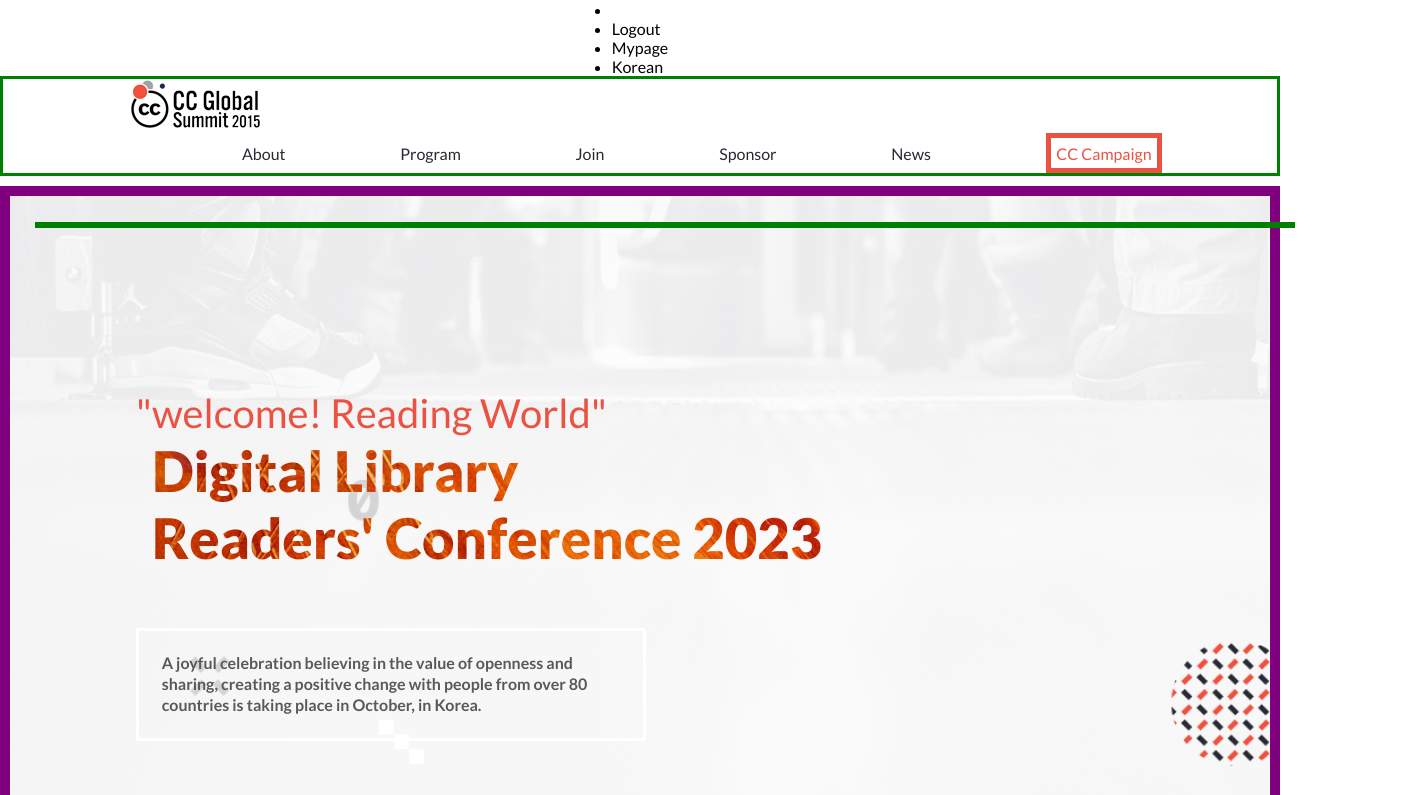
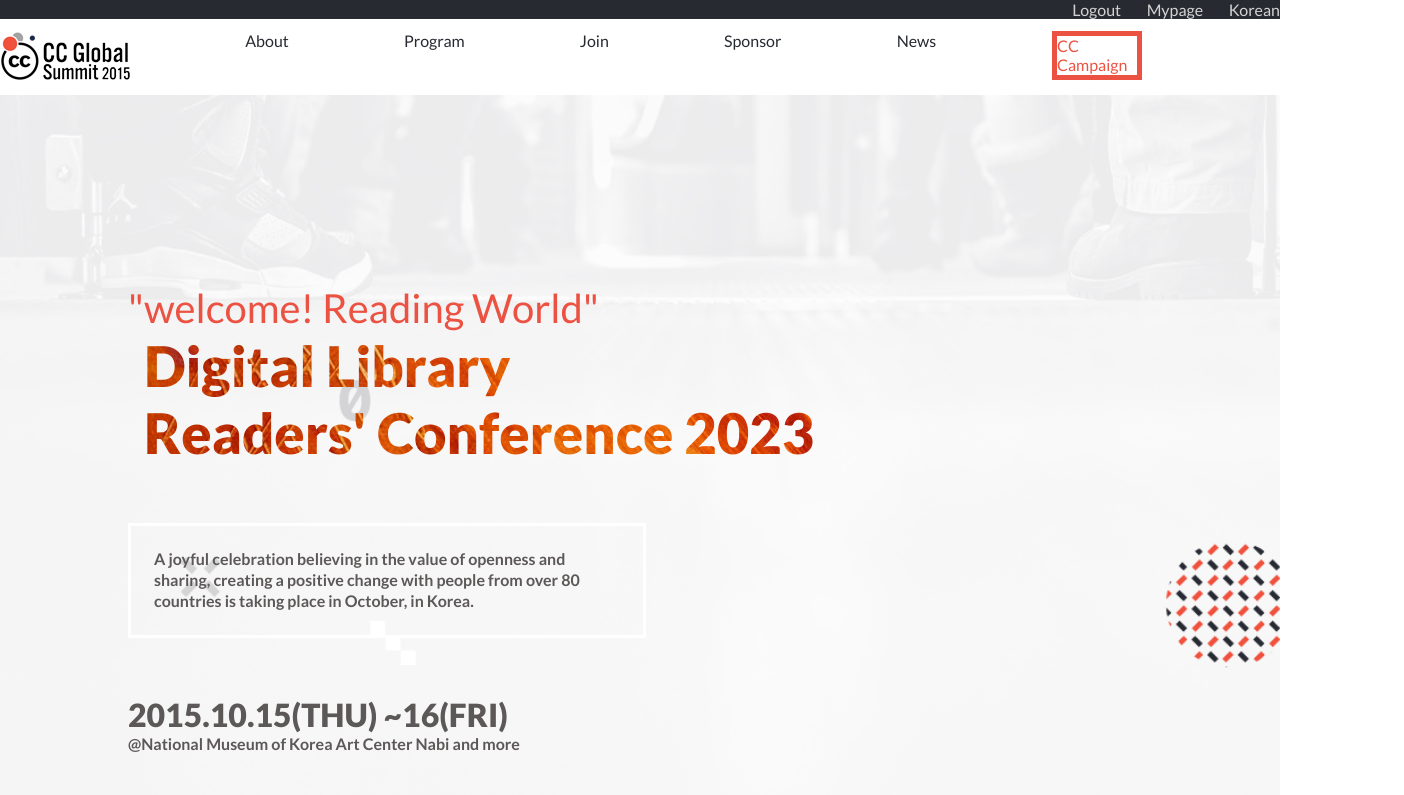
Before and after one commit to umarahgul/capstone-1, a website: page index.html in a window 1280 px wide. Shown: the top 795 px of the page, 1404 px wide, since content can reach past the window. Drawn offline with nearby package versions, Linux system fonts and the light colour scheme.

Commit message:
added the top black header

```diff
--- a/index.html
+++ b/index.html
@@ -15,27 +15,29 @@
 
 <!-- ---------------section hero page--------------- -->
 
-<div id="black-header " class="display_desktop">
-<ul>
 
-    <li><img src=""></li>
-    <li>Logout</li>
-    <li>Mypage</li>
-    <li>Korean</li>
-</ul>
-</div>
 
 <header>
+    <div id="black-header " class="display_desktop">
+        <ul class="menu-black">
 
+            <!-- <li><img src=""></li>
+            <li><img src=""></li> -->
+            <li>Logout</li>
+            <li>Mypage</li>
+            <li>Korean</li>
+        </ul>
+        </div>
     <nav class="display_desktop navigation">
-        <img src="images/logo.png" class="logo">
+
         <ul class="desktop_menu">
+            <li> <img src="images/logo.png" class="logo"></li>
             <li>About</li>
             <li>Program</li>
             <li>Join</li>
             <li>Sponsor</li>
             <li>News</li>
-            <li id="CCampgain">CC Campaign</li>
+            <li ><div id="CCampgain">CC Campaign</div></li>
         </ul>
 
     </nav>
--- a/styles.css
+++ b/styles.css
@@ -378,7 +378,10 @@ display:block !important;
 
   width:80%;
   border:solid #b6b1b1;
-  margin:10%;
+}
+.logo {
+  margin-bottom: 0;
+
 }
 
 /*   the last about section */
@@ -457,8 +460,11 @@ gap:10%;
   list-style: none;
   width:100%;
   padding-right:10%;
-  height:auto;
+  margin-top:0;
+  margin-bottom:0;
+
   }
+
   .desktop_menu li {
     color:#272A31;
     margin-top:1%;
@@ -466,19 +472,39 @@ gap:10%;
 
   #black-header {
     background-color: #272A31;
-    height:20%;
-    width:100%;
+    border: solid red;
+
   }
-  #black-header ul li img {
+
+  .menu-black {
+    display: flex;
+    flex-direction: row;
+    justify-content:right;
+    gap:2%;
+  color:#D3D3D3;
+  background-color: #272A31;
+  list-style: none;
+  font-size:1rem;
+
+  }
+  /* #black-header ul li img {
     max-width:2%;
     height:auto;
-  }
+  } */
 
   header {
     width:100%;
-    border: solid green;
+
   }
+  .navigation {
+    display: flex;
+    flex-direction: row;
+    justify-content: space-between;
+    align-items: center;
+    width:100%;
 
+
+   }
   #CCampgain {
    border:solid #EC5242 5px;
    color:#EC5242;
@@ -503,17 +529,10 @@ gap:10%;
     color:#EC5242;
     margin-bottom: 0;
     padding-bottom: 0;
-    border:solid purple 10px;
+
 
 }
-.navigation {
- display: flex;
- flex-direction: row;
- justify-content: space-between;
- width:100%;
- margin-left:10%;
 
-}
 
 .hero {padding-top:20%;
     padding-left:10%;
@@ -603,7 +622,7 @@ margin-top:5%;}
   justify-content: center;
   align-items: center;
   gap:5%;
-  border:solid green;
+
 }
 
 .spkrs_head {
```
